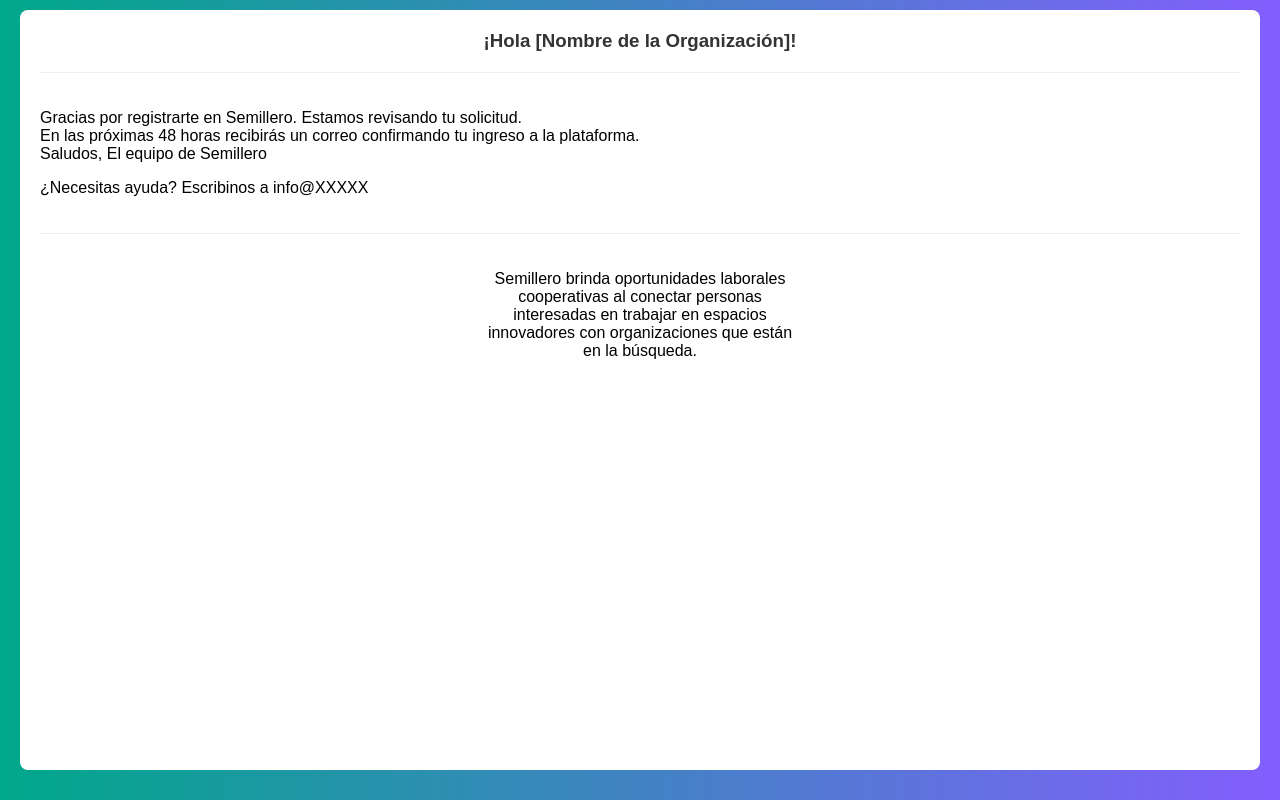
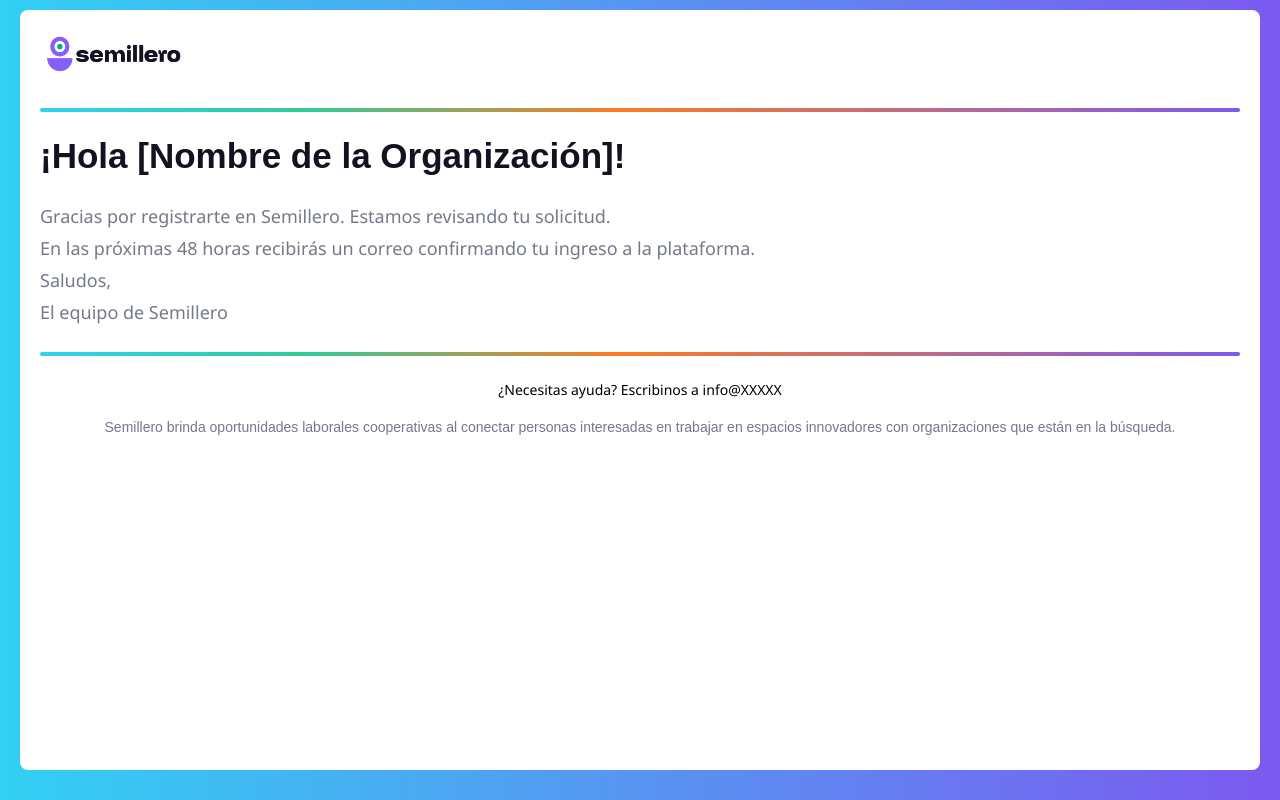
Before and after one commit to andrea-chirillano/template-email, a plain HTML site: page index.html in a window 1280 px wide. Drawn offline with Linux system fonts and the light colour scheme; a web font is replaced by a local one.

Commit message:
Add: visual template

```diff
--- a/index.html
+++ b/index.html
@@ -4,11 +4,15 @@
 <head>
     <meta charset="UTF-8">
     <meta name="viewport" content="width=device-width, initial-scale=1.0">
-    <title>Título del correo</title>
+    <title>Email templates</title>
+    <link rel="preconnect" href="https://fonts.gstatic.com">
+    <link href="https://fonts.googleapis.com/css2?family=Mersad&display=swap" rel="stylesheet">
+    <link href="https://fonts.googleapis.com/css2?family=Noto+Sans&display=swap" rel="stylesheet">
+
     <style>
         body {
             font-family: Arial, sans-serif;
-            background: linear-gradient(to right, #00A88A, #835EFD);
+            background: linear-gradient(to right, #32D0F3, #7C59F0);
             margin: 0;
             padding: 0;
             display: flex;
@@ -27,25 +31,52 @@
             height: calc(100% - 80px);
         }
 
-        .header {
-            text-align: center;
-            padding-bottom: 20px;
-            border-bottom: 1px solid #eeeeee;
+        .image{
+            text-align: left;
         }
 
-        .header h3 {
-            color: #333333;
+
+        .separator {
+            height: 4px;
+            background: linear-gradient(to right, #32D0F3 0%, #2FCD9A 22%, #FC7C23 48%, #7C59F0 100%);
+            border-radius: 2px;
+            margin-top: 3vh;
+            margin-bottom: 3vh;
+        }
+
+        .title {
+            color: #131220;
             margin: 0;
+            font-size: 35px;
+            font-weight: bold;
+            font-family: 'Mersad', sans-serif;
+            text-align: left;
         }
 
         .content {
-            padding: 20px 0;
+            font-family: 'Noto Sans', sans-serif;
+            overflow-wrap: break-word;
+            color: #74788D;
+            font-size: 18px;
+            margin-top: 3vh;
+            text-align: left;
+            line-height: 4vh;
+        }
+
+        .contact{
+            font-family: 'Noto Sans', sans-serif;
+            overflow-wrap: break-word;
+            color: #000000;
+            font-size: 14px;
+            text-align: center;
         }
 
         .footer {
             text-align: center;
+            color: #74788D;
+            font-size: 14px;
             padding-top: 20px;
-            border-top: 1px solid #eeeeee;
+            overflow-wrap: break-word;
         }
     </style>
 </head>
@@ -53,21 +84,21 @@
 <body>
     <div class="container">
         <div class="header">
-            <h3>¡Hola [Nombre de la Organización]!</h3>
-        </div>
-        <div class="content">
-            <p>Gracias por registrarte en Semillero. Estamos revisando tu solicitud. </br>
+            <img src="./image.png" class="image" width="150" height="50">
+            <div class="separator"></div>
+            <div class="title">¡Hola [Nombre de la Organización]!</div>
+
+            <div class="content">
+                Gracias por registrarte en Semillero. Estamos revisando tu solicitud. </br>
                 En las próximas 48 horas recibirás un correo confirmando tu ingreso a la plataforma.</br>
-                Saludos, El equipo de Semillero </br>
-            </p>
-            <p>¿Necesitas ayuda? Escribinos a info@XXXXX</p>
-        </div>
-        <div class="footer">
-            <p>Semillero brinda oportunidades laborales </br>
-                cooperativas al conectar personas </br>
-                interesadas en trabajar en espacios </br>
-                innovadores con organizaciones que están </br>
-                en la búsqueda.</p>
+                Saludos, </br>
+                El equipo de Semillero </br>
+            </div>
+            <div class="separator"></div>
+            <div class="contact">¿Necesitas ayuda? Escribinos a info@XXXXX </br></div>
+            <div class="footer">
+                Semillero brinda oportunidades laborales cooperativas al conectar personas interesadas en trabajar en espacios innovadores con organizaciones que están en la búsqueda.
+            </div>
         </div>
     </div>
 </body>
```
Also changed, not shown: image.png (added).
